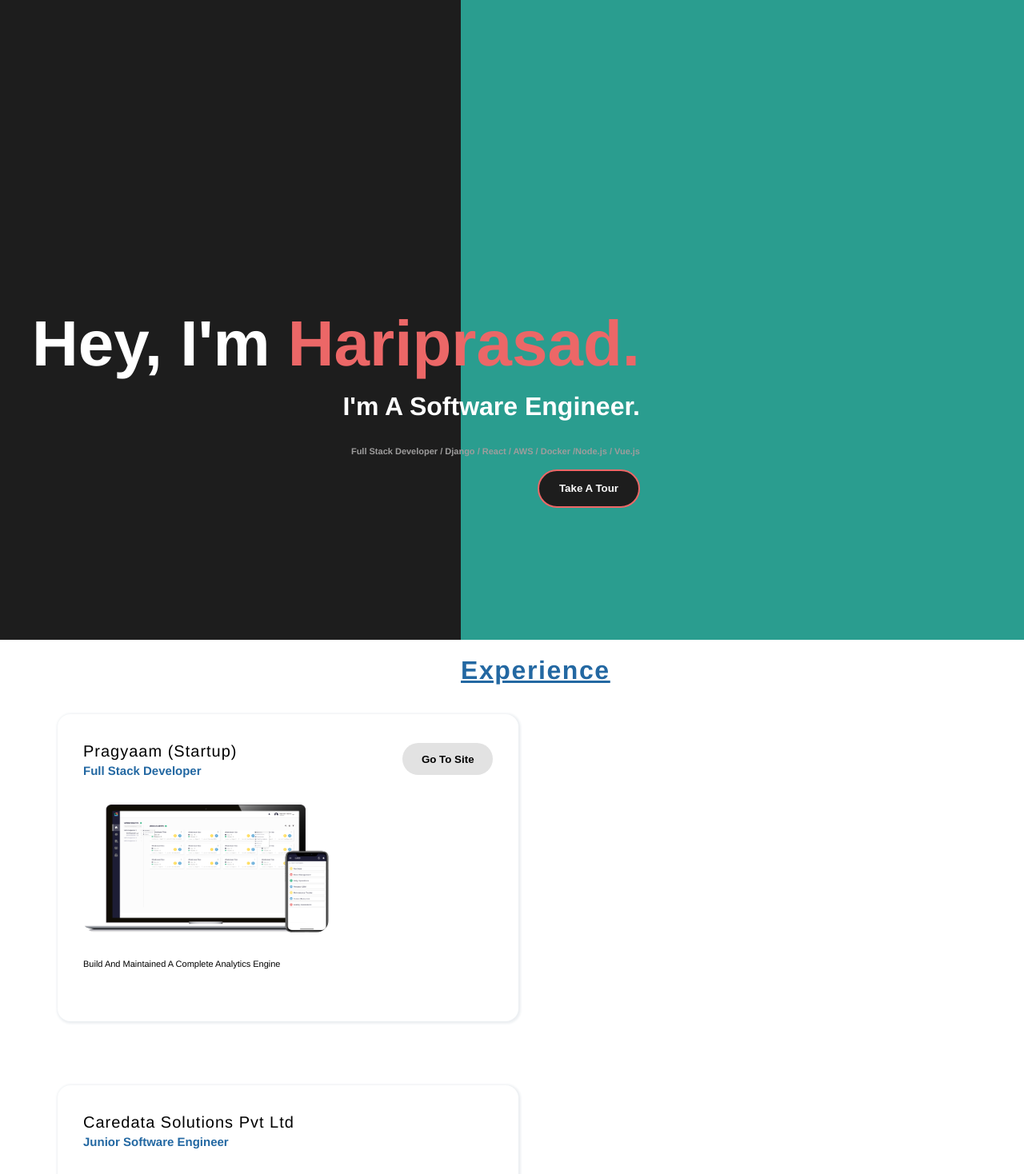
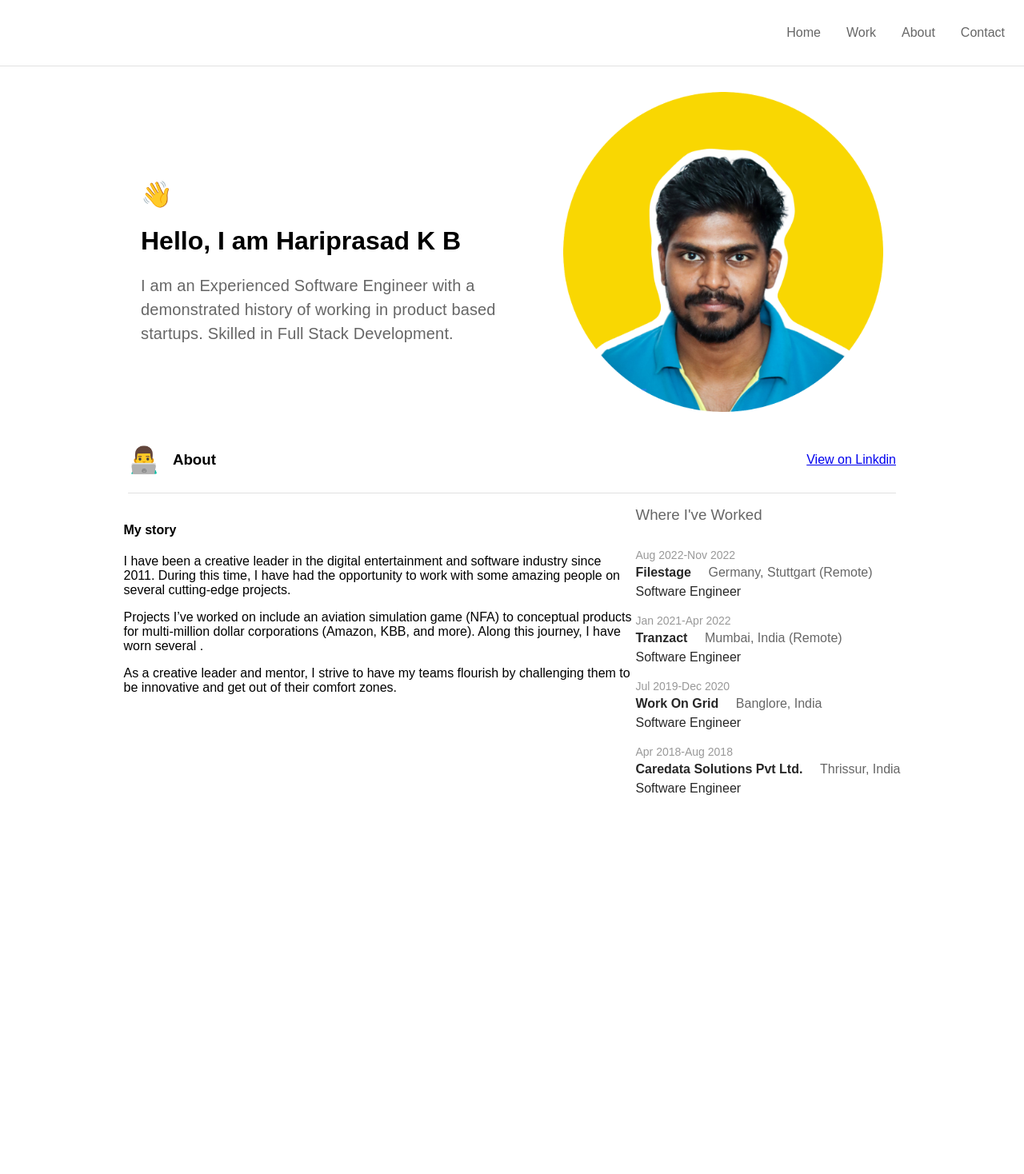
Before and after one commit to hariwin7/portfolio, a React (Create React App) app: page / in a window 1280 px wide. Shown: the top 1468 px of the page at 80% size. After the commit the page ends 998 px from the top, so only its background shows below. Built offline with nearby package versions, Linux system fonts and the light colour scheme; grey boxes are pictures that could not be loaded.

Commit message:
portfolio checkpoint

```diff
--- a/src/assets/css/PortfolioMain.css
+++ b/src/assets/css/PortfolioMain.css
@@ -1,169 +1,166 @@
-.flex-container {
+body,
+html {
+  margin: 0;
+  padding: 0;
+  font-family: sans-serif;
+}
+nav {
   display: flex;
   flex-direction: column;
-  font: 300 11px/1.4 "Helvetica Neue", Helvetica, Arial, sans-serif;
+  border-bottom: 1px solid #e1e1e1;
+  padding: 1rem;
+  position: sticky;
+}
+nav ul {
+  display: flex;
+  list-style: none;
+  gap: 2rem;
+  color: #666;
+  font-size: 16px;
+  justify-content: flex-end;
+  padding-right: 0.5rem;
+}
+main {
+  display: flex;
+  justify-content: center;
+  padding-top: 1rem;
+  gap: 1rem;
+  align-items: center;
+  flex-direction: column;
+}
+.intro {
+  display: flex;
+  justify-content: center;
+  padding-top: 1rem;
+  gap: 1rem;
+  align-items: center;
 }
 
-.aboutme {
-  /* background-color: #1d1d1d; */
-  background: linear-gradient(
-    to right,
-    #1d1d1d 0%,
-    #1d1d1d 45%,
-    #2a9d8f 45%,
-    #2a9d8f 100%
-  );
-  background-repeat: no-repeat;
-  width: 100%;
-  height: 100vh;
+.picture img {
+  width: 25rem;
 }
 
-.main-content {
+.intro-text {
+  width: 40%;
+}
+
+.intro-text h2 {
+  color: #666;
+  text-align: justify;
+}
+
+.profile-desc {
+  max-width: 100%;
+  margin-bottom: 0px;
+  font-family: "Helvetica Now", sans-serif;
+  color: #666;
+  font-size: 20px;
+  line-height: 30px;
+  font-weight: 400;
+  letter-spacing: 0.14px;
+}
+
+.section-about {
+  display: flex;
+  flex-direction: row;
+  justify-content: center;
+  border-bottom: 1px solid #e1e1e1;
+  width: 75%;
+}
+.about-wrapper {
+  display: flex;
+  justify-content: space-between;
+  align-items: center;
+  gap: 10rem;
+  width: 100%;
+}
+.about {
+  display: flex;
+  flex-direction: row;
+  justify-content: center;
+  align-items: center;
+  gap: 1rem;
+}
+
+.section-mystory {
+  display: flex;
+  flex-direction: row;
+  justify-content: center;
+}
+
+.mystory-text {
+  width: 50%;
+}
+
+.work-experience {
   display: flex;
   flex-direction: column;
-  width: 100%;
-  /* background-color: #eceff2; */
 }
 
-.section {
+.work-experience h3 {
+  overflow: visible;
+  width: 100%;
+  margin-top: 0px;
+  margin-bottom: 15px;
+  -webkit-box-ordinal-group: 0;
+  -webkit-order: -1;
+  -ms-flex-order: -1;
+  order: -1;
+  color: #666;
+  font-weight: 500;
+}
+.company-wrapper {
+  display: flex;
+  flex-direction: column;
+  margin-top: 1rem;
+}
+
+.date-range {
+  display: block;
+  margin-top: 0px;
+  margin-bottom: 2px;
+  color: #999;
+  font-size: 14px;
+  font-weight: 400;
+}
+.company-name {
+  display: inline-block;
+  margin-bottom: 2px;
+  font-weight: 700 !important;
+}
+.company-location {
+  display: inline;
+  margin-left: 20px;
+  padding-left: 0px;
+  color: #666 !important;
+}
+.body-paragraph {
+  display: block;
+  margin-top: 0px;
+  margin-bottom: 0px;
+  /* -webkit-box-ordinal-group: 0;
+  -webkit-order: -1;
+  -ms-flex-order: -1;
+  order: -1; */
+  color: #272727;
+  font-size: 16px;
+  line-height: 24px;
+  font-weight: 400;
+  text-align: left;
+}
+
+.company {
   display: flex;
   flex-direction: row;
-  flex-wrap: wrap;
-}
-
-.heading {
-  font-size: 2rem;
-  font-weight: bold;
-  margin-left: 45%;
-  margin-top: 1rem;
-  color: #2368a2;
-  letter-spacing: 0.05em;
-  text-decoration: underline;
-}
-
-.item {
-  display: flex;
-  flex-direction: column;
-  width: 40%;
-  padding: 2rem;
-  margin: 2rem 1rem 3rem 4.5rem;
-  min-height: 20rem;
-  box-shadow: 1px 1px 3px 2px #eceff2;
-  border-radius: 1rem;
-  background-color: white;
-}
-.overlay {
-  position: relative;
-}
-.overlay:after {
-  position: absolute;
-  content: "";
-  top: 0;
-  left: 0;
-  width: 100%;
-  height: 100%;
-  border-radius: 1rem;
-  opacity: 0;
-}
-.overlay:hover:after {
-  opacity: 0.5;
-  background-color: #e9c46a;
-}
-.item-image {
-  width: 60%;
-  height: 50%;
-  margin-top: 2rem;
-  border-radius: 1rem;
-  margin-bottom: 2rem;
-  /* box-shadow: 1px 1px 2px 2px #eceff2; */
-}
-
-.footer {
-  display: flex;
-  flex-direction: row;
-  width: 100%;
-  height: 3rem;
-  background-color: #1d1d1d;
-  margin: 0;
-  box-shadow: 1px 1px 2px 2px #1d1d1d;
-}
-
-.footer-item {
-  padding-left: 13rem;
-  padding-top: 1rem;
-  color: white;
-}
-
-.company-name {
-  font-size: 20px;
-  font-weight: 500;
-  letter-spacing: 0.05em;
-}
-.role {
-  font-size: 15px;
-  font-weight: 800;
-  color: #2368a2;
-}
-.button {
-  width: 8rem;
-  height: 2.5rem;
-  background-color: #e2e2e2;
-  /* border: 1px solid #ec6767; */
-  border: none;
-  border-radius: 1.5rem;
-  font-size: 0.5;
-  font-weight: 800;
-  color: black;
-  align-self: center;
-  /* box-shadow: 0 0 1px 0.5px #ec6767; */
-}
-
-.button:hover {
-  background-color: #cecdcd;
-  /* border: 1px solid #ec6767; */
-  color: black;
-  /* box-shadow: 0px 0px 2px 1px #ec6767; */
-}
-.button:focus {
-  outline: none;
-}
-
-.item-head {
-  display: flex;
-  flex-direction: row;
-}
-.item-head-cont {
-  display: flex;
-  flex-direction: column;
-  width: 90%;
+  gap: 0.1rem;
 }
 
 @media only screen and (max-width: 600px) {
-  .snake-gm {
-    display: none;
+  .intro {
+    flex-direction: column-reverse;
   }
-  .section {
-    flex-direction: column;
-  }
-  .heading {
-    font-size: 1rem;
-    font-weight: bold;
-  }
-  .footer {
-    height: 7rem;
-  }
-  .footer-item {
-    padding-left: 1rem;
-    padding-top: 1rem;
-  }
-  .item-image {
-    width: 18rem;
-    height: 10rem;
-    padding-top: 5rem;
-  }
-  .item {
-    width: 90%;
-    padding: 2%;
-    margin: 5%;
+  .intro-text {
+    text-align: center;
+    width: 100%;
   }
 }
--- a/src/components/PortfolioMain.js
+++ b/src/components/PortfolioMain.js
@@ -1,18 +1,54 @@
 import React, { useRef } from "react";
 
-import AboutMe from "./AboutMe";
-import SnakeGame from "../components/SnakeGame";
+// import AboutMe from "./AboutMe";
+// import SnakeGame from "../components/SnakeGame";
 
 import "../assets/css/PortfolioMain.css";
 
-import pragyaam from "../assets/images/pragyaam.png";
+// import pragyaam from "../assets/images/pragyaam.png";
 // import caredata from "../assets/images/caredata.jpg";
-import caredtbackdrop from "../assets/images/caredtbackdrop.jpg";
+// import caredtbackdrop from "../assets/images/caredtbackdrop.jpg";
+import profileImage from "../assets/images/mypic.png";
+
+const experience = [
+  {
+    year: "Aug 2022-Nov 2022",
+    companyName: "Filestage",
+    location: "Germany, Stuttgart (Remote)",
+    role: "Software Engineer",
+  },
+  {
+    year: "Jan 2021-Apr 2022",
+    companyName: "Tranzact",
+    location: "Mumbai, India (Remote)",
+    role: "Software Engineer",
+  },
+  {
+    year: "Jul 2019-Dec 2020",
+    companyName: "Work On Grid",
+    location: "Banglore, India",
+    role: "Software Engineer",
+  },
+  {
+    year: "Apr 2018-Aug 2018",
+    companyName: "Caredata Solutions Pvt Ltd.",
+    location: "Thrissur, India",
+    role: "Software Engineer",
+  },
+];
 
 const PortfolioMain = () => {
-  const myRef = useRef(null);
-  const handleClick = () => {
-    myRef.current.scrollIntoView({
+  const homeRef = useRef(null);
+  const aboutRef = useRef(null);
+  const handleHomeClick = () => {
+    homeRef.current.scrollIntoView({
+      behavior: "smooth",
+      block: "nearest",
+    });
+  };
+
+  const handleAboutClick = () => {
+    aboutRef.current.scrollIntoView({
       behavior: "smooth",
       block: "nearest",
     });
@@ -20,73 +56,92 @@ const PortfolioMain = () => {
 
   return (
     <React.Fragment>
-      <div class="flex-container">
-        <div class="aboutme">
-          <AboutMe handleClick={handleClick} />
+      <nav>
+        <ul>
+          <li onClick={handleHomeClick}>Home</li>
+          <li>Work</li>
+          <li onClick={handleAboutClick}>About</li>
+          <li>Contact</li>
+        </ul>
+      </nav>
+      <main>
+        <div ref={homeRef} className="intro">
+          <div className="intro-text">
+            <h1>
+              <span role="img" aria-label="Hi emoji">
+                👋
+              </span>
+            </h1>
+            <h1>Hello, I am Hariprasad K B</h1>
+            <p className="profile-desc">
+              I am an Experienced Software Engineer with a demonstrated history
+              of working in product based startups. Skilled in Full Stack
+              Development.
+            </p>
           </div>
-        <div ref={myRef} className="main-content">
-          <span className="heading">Experience</span>
-          <div className="section">
-            <div className="item overlay">
-              <div className="item-head">
-                <div className="item-head-cont">
-                  <span className="company-name">Pragyaam (Startup)</span>
-                  <span className="role">Full Stack Developer</span>
-                </div>
-                <button className="button">Go To Site</button>
-              </div>
-              <img className="item-image" alt={""} src={pragyaam} />
-              <span>Build And Maintained A Complete Analytics Engine</span>
-            </div>
-            <div className="item ">
-              <span className="company-name">Caredata Solutions Pvt Ltd</span>
-              <span className="role">Junior Software Engineer</span>
-              <img className="item-image" alt={""} src={caredtbackdrop} />
+          <div className="picture">
+            <img src={profileImage} alt="Profile" />
           </div>
         </div>
-          <span className="heading">Projects</span>
-          <div className="section">
-            <div className="item ">
-              <span className="company-name">React SnakeGame</span>
-              <span className="role">Hobby Project</span>
-              <SnakeGame />
+        <div ref={aboutRef} className="section-about">
+          <div className="about-wrapper">
+            <div className="about">
+              <h1>
+                <span role="img" aria-label="Hi emoji">
+                  👨‍💻
+                </span>
+              </h1>
+              <h3>About</h3>
             </div>
-            <div className="item ">
-              <span className="company-name">
-                Movie Recommendation And Prediction Webapp
-              </span>
-              <span className="role">Final Project (B.Tech)</span>
-              <img
-                className="item-image"
-                alt={""}
-                src="https://github.com/hariwin7/movie-recommendation-and-prediction/blob/master/screenshots/recommendation%20rating.JPG?raw=truee"
-              />
+            <a
+              href="https://www.linkedin.com/in/hariprasad-k-b-58878512b"
+              target="_blank"
+              rel="noopener noreferrer"
+            >
+              View on Linkdin
+            </a>
           </div>
         </div>
-          <span className="heading">Blogs</span>
-          <div className="section">
-            <div className="item ">
-              <span className="company-name">Pragyaam (Startup)</span>
-              <span className="role">Full Stack Developer</span>
-              <img className="item-image" alt={""} src={pragyaam} />
+        <div className="section-mystory">
+          <div className="mystory-text">
+            <h4>My story</h4>
+            <p>
+              I have been a creative leader in the digital entertainment and
+              software industry since 2011. During this time, I have had the
+              opportunity to work with some amazing people on several
+              cutting-edge projects.
+            </p>
+            <p>
+              Projects I’ve worked on include an aviation simulation game (NFA)
+              to conceptual products for multi-million dollar corporations
+              (Amazon, KBB, and more). Along this journey, I have worn several .
+            </p>
+            <p>
+              As a creative leader and mentor, I strive to have my teams
+              flourish by challenging them to be innovative and get out of their
+              comfort zones.
+            </p>
           </div>
-            <div className="item ">
-              <span className="company-name">Caredata Solutions Pvt Ltd</span>
-              <span className="role">Junior Software Engineer</span>
-              <img className="item-image" alt={""} src={caredtbackdrop} />
+
+          <div className="work-experience">
+            <h3>Where I've Worked</h3>
+            {experience.map((item) => (
+              <div className="company-wrapper">
+                <h5 className="date-range">{item.year}</h5>
+                <div className="company">
+                  <h5 className="company-name body-paragraph">
+                    {item.companyName}
+                  </h5>
+                  <h5 className="company-location body-paragraph">
+                    {item.location}
+                  </h5>
+                </div>
+                <h5 className="body-paragraph">{item.role}</h5>
+              </div>
+            ))}
           </div>
         </div>
-        </div>
-      </div>
-      <footer className="footer">
-        <span className="footer-item">
-          All product names, logos, and brands are property of their respective
-          owners.
-        </span>
-        <span className="footer-item">
-          Copyright &copy 2020 Hariprasad K B All rights reserved
-        </span>
-      </footer>
+      </main>
     </React.Fragment>
   );
 };
```
Also changed, not shown: src/assets/images/mypic.png (added). Lines whose indentation alone changed are shown as unchanged.
